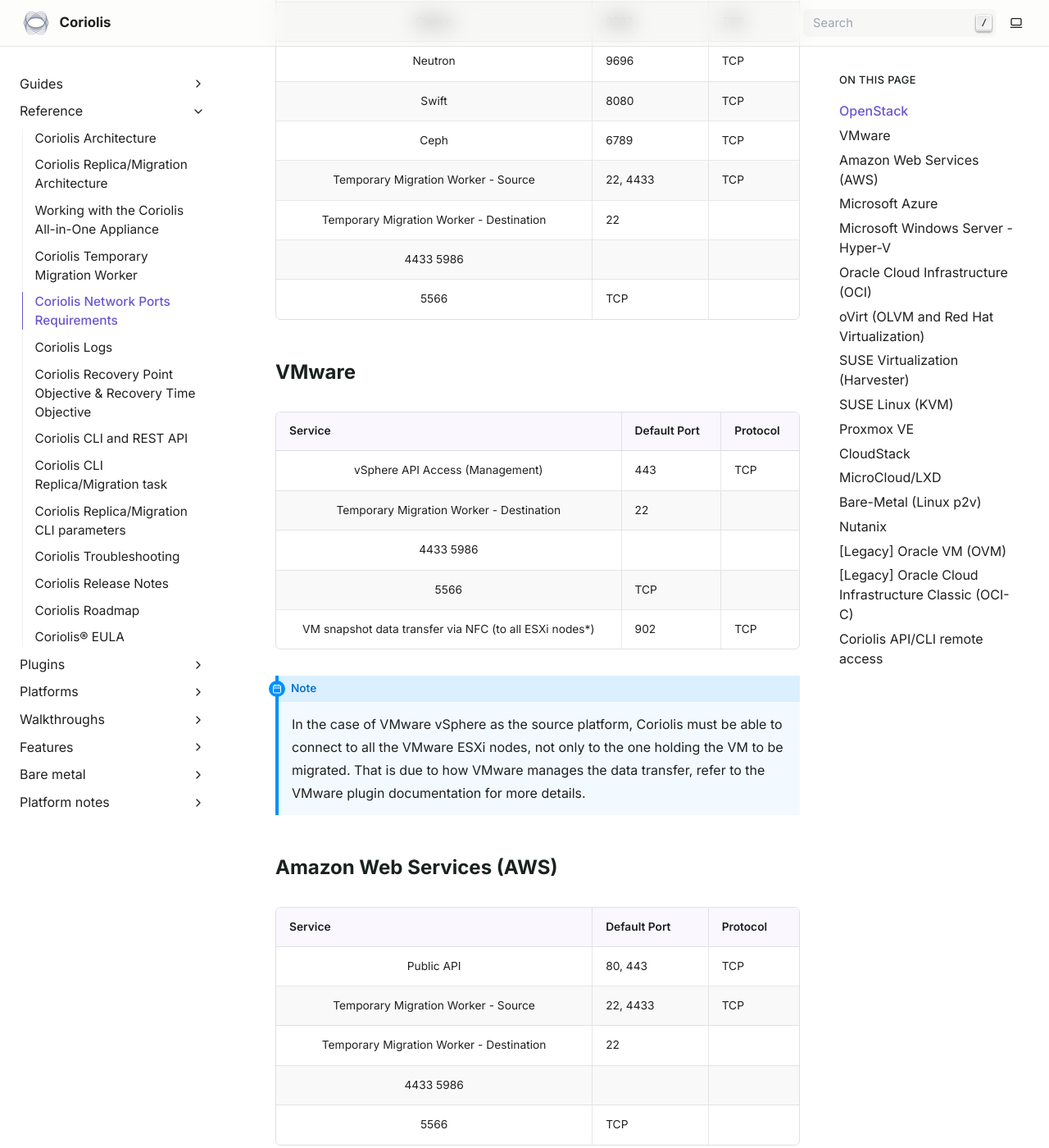
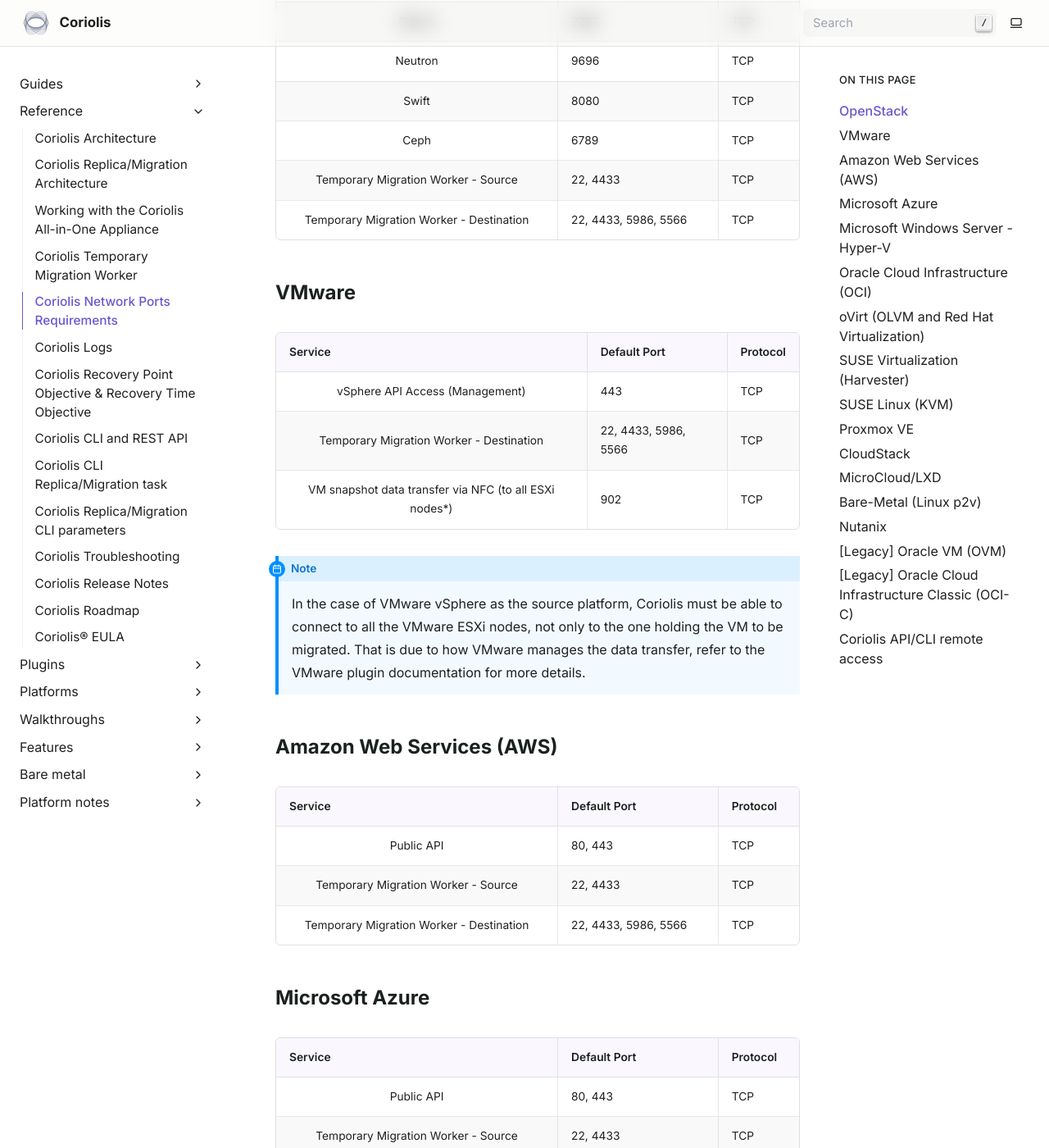
Before and after one commit to cloudbase/coriolis-docs, a Sphinx documentation site: the page built from source/reference/coriolis-network-ports-requirements.md, in a window 1280 px wide and 1400 px high, scrolled down 1151 px. Shown: the whole window at 82% size. Built offline with Sphinx 7.4.7, drawn with Linux system fonts in a browser that asks for light colours; some of the changed text lies outside the part shown.

````diff
--- a/source/reference/coriolis-network-ports-requirements.md
+++ b/source/reference/coriolis-network-ports-requirements.md
@@ -25,18 +25,14 @@ Neutron| 9696| TCP
 Swift| 8080| TCP
 Ceph| 6789| TCP
 Temporary Migration Worker - Source| 22, 4433| TCP
-Temporary Migration Worker - Destination| 22
-4433 5986
-5566| TCP
+Temporary Migration Worker - Destination| 22, 4433, 5986, 5566| TCP
 
 ### VMware
 
 **Service**| **Default** **Port**| **Protocol**
 ---|---|---
 vSphere API Access (Management)| 443| TCP
-Temporary Migration Worker - Destination| 22
-4433 5986
-5566| TCP
+Temporary Migration Worker - Destination| 22, 4433, 5986, 5566| TCP
 VM snapshot data transfer via NFC (to all ESXi nodes*)| 902| TCP
 
 ```{note}
@@ -49,9 +45,7 @@ In the case of VMware vSphere as the source platform, Coriolis must be able to c
 ---|---|---
 Public API| 80, 443| TCP
 Temporary Migration Worker - Source| 22, 4433| TCP
-Temporary Migration Worker - Destination| 22
-4433 5986
-5566| TCP
+Temporary Migration Worker - Destination| 22, 4433, 5986, 5566| TCP
 
 ### Microsoft Azure
 
@@ -59,9 +53,7 @@ Temporary Migration Worker - Destination| 22
 ---|---|---
 Public API| 80, 443| TCP
 Temporary Migration Worker - Source| 22, 4433| TCP
-Temporary Migration Worker - Destination| 22
-4433 5986
-5566| TCP
+Temporary Migration Worker - Destination| 22, 4433, 5986, 5566| TCP
 
 ### Microsoft Windows Server - Hyper-V
 
@@ -75,9 +67,7 @@ RCT Source| 6677| TCP
 **Service**| **Default** **Port**| **Protocol**
 ---|---|---
 Public API| 80, 443| TCP
-Temporary Migration Worker - Destination| 22
-5986
-5566| TCP
+Temporary Migration Worker - Destination| 22, 5986, 5566| TCP
 
 ### oVirt (OLVM and Red Hat Virtualization)
 
@@ -85,9 +75,7 @@ Temporary Migration Worker - Destination| 22
 ---|---|---
 Public API| 80, 443| TCP
 Source Image Transfer| 54322| TCP
-Temporary Migration Worker - Destination| 22
-4433 5986
-5566| TCP
+Temporary Migration Worker - Destination| 22, 4433, 5986, 5566| TCP
 
 ### SUSE Virtualization (Harvester)
 
@@ -95,45 +83,35 @@ Temporary Migration Worker - Destination| 22
 ---|---|---
 Kubernetes API| 443| TCP
 KubeVirt API| 443| TCP
-Temporary Migration Worker - Destination| 22
-5986
-5566| TCP
+Temporary Migration Worker - Destination| 22, 5986, 5566| TCP
 
 ### SUSE Linux (KVM)
 
 **Service**| **Default** **Port**| **Protocol**
 ---|---|---
 SSH access for libvirt qemu+ssh transport| 22| TCP
-Temporary Migration Worker - Destination| 22
-5986
-5566| TCP
+Temporary Migration Worker - Destination| 22, 5986, 5566| TCP
 
 ### Proxmox VE
 
 **Service**| **Default** **Port**| **Protocol**
 ---|---|---
 Management API| 8006| TCP
-Temporary Migration Worker - Destination| 22
-4433 5986
-5566| TCP
+Temporary Migration Worker - Destination| 22, 4433, 5986, 5566| TCP
 
 ### CloudStack
 
 **Service**| **Default Port**| **Protocol**
 ---|---|---
 Management API| 443| TCP
-Temporary Migration Worker - Destination| 22
-4433 5986
-5566| TCP
+Temporary Migration Worker - Destination| 22, 4433, 5986, 5566| TCP
 
 ### MicroCloud/LXD
 
 **Service**| **Default Port**| **Protocol**
 ---|---|---
 Management API| 8443| TCP
-Temporary Migration Worker - Destination| 22
-5986
-5566| TCP
+Temporary Migration Worker - Destination| 22, 5986, 5566| TCP
 
 ### Bare-Metal (Linux p2v)
 
@@ -154,9 +132,7 @@ Management API| 9440| TCP
 ---|---|---
 Management| 7002| TCP
 Temporary Migration Worker - Source| 22, 4433| TCP
-Temporary Migration Worker - Destination| 22
-5986
-5566| TCP
+Temporary Migration Worker - Destination| 22, 5986, 5566| TCP
 OVM Exporter| 5544| TCP
 
 ### [Legacy] Oracle Cloud Infrastructure Classic (OCI-C)
````
